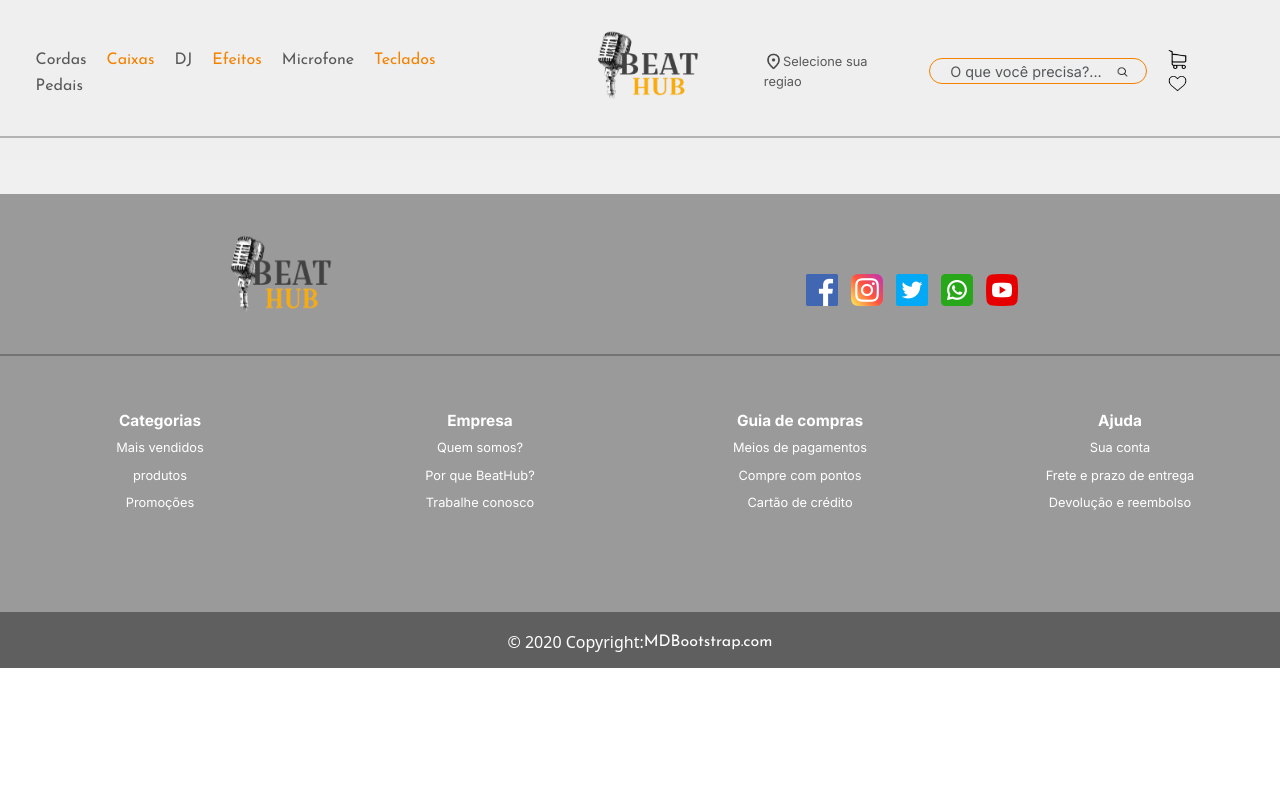
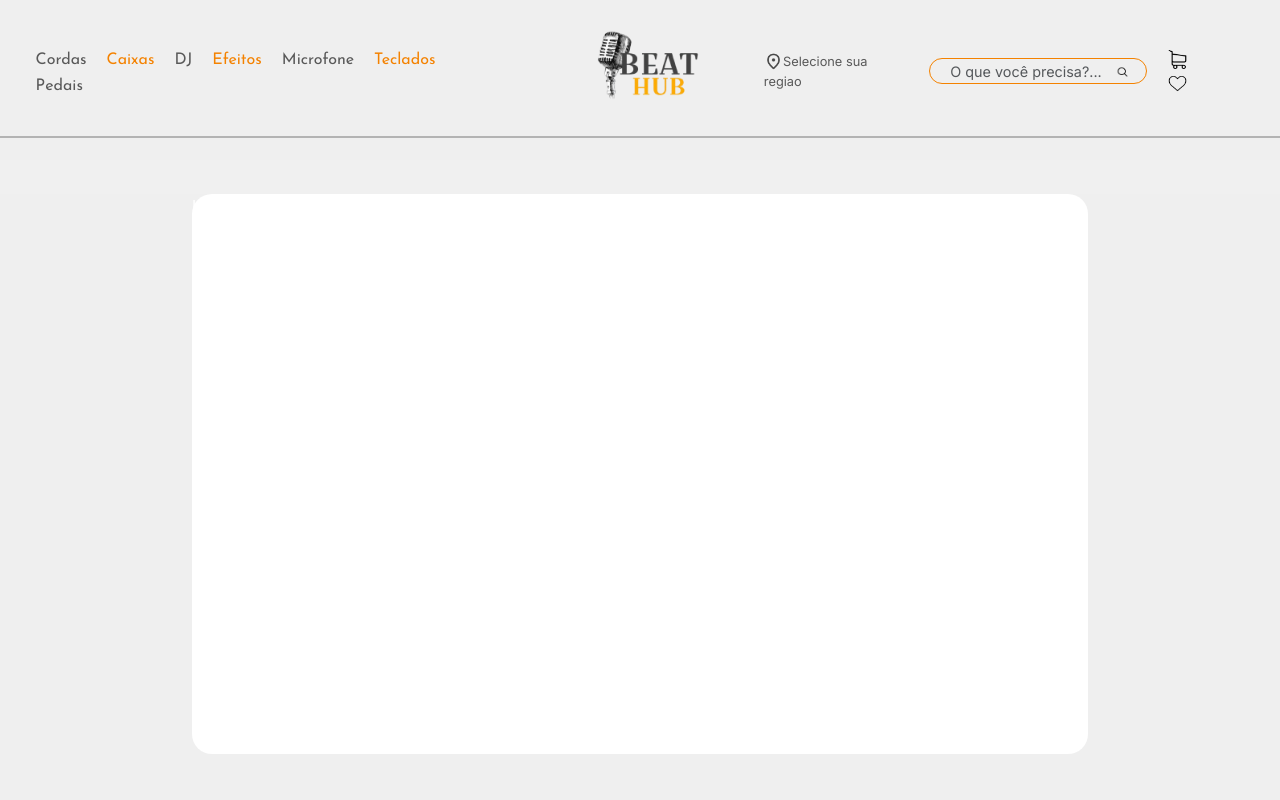
Before and after one commit to spricigom/BeatHub, a Vue app: page /produto in a window 1280 px wide. Shown: the top 800 px of the page. Built offline with nearby package versions, Linux system fonts and the light colour scheme; a web font is replaced by a local one.

Commit message:
FEAT: começo da pagina de produtos

```diff
--- a/src/views/InicioView.vue
+++ b/src/views/InicioView.vue
@@ -19,7 +19,7 @@
                 <img class="logo" src="@/assets/certa.png" alt="" />
             </RouterLink>
 
-            <p><img src="@/assets/lugar-colocar.png" alt="" class="icones"
+            <p class="regiao"><img src="@/assets/lugar-colocar.png" alt="" class="icones"
                     style="opacity: .7; position: relative; bottom: .2vh;" />Selecione sua regiao</p>
 
             <form class="d-flex" role="search">
@@ -452,8 +452,8 @@
             </div>
 
   <div class="Copyright" >
-    © 2020 Copyright:
-    <a  href="https://beathub.com/">MDBootstrap.com</a>
+    © 2024 Copyright:
+    <a  href="https://beathub.com/">BeatHub.com</a>
   </div>
         </footer>
 
@@ -715,7 +715,7 @@ input {
 
 }
 
-p {
+.regiao{
     position: relative;
     left: 5vw;
     font-family: 'Inter', sans-serif;
--- a/src/views/ProdutoView.vue
+++ b/src/views/ProdutoView.vue
@@ -19,7 +19,7 @@
                 <img class="logo" src="@/assets/certa.png" alt="" />
             </RouterLink>
 
-            <p><img src="@/assets/lugar-colocar.png" alt="" class="icones"
+            <p class="regiao"><img src="@/assets/lugar-colocar.png" alt="" class="icones"
                     style="opacity: .7; position: relative; bottom: .2vh;" />Selecione sua regiao</p>
 
             <form class="d-flex" role="search">
@@ -35,6 +35,12 @@
             </div>
         </header>
         <hr class="hr" />
+
+        <main>
+            <div class="fundo">
+                <p>ksksksks</p>
+            </div>
+        </main>
 
 
         <footer>
@@ -91,8 +97,8 @@
             </div>
 
   <div class="Copyright" >
-    © 2020 Copyright:
-    <a  href="https://beathub.com/">MDBootstrap.com</a>
+    © 2024 Copyright:
+    <a  href="https://beathub.com/">BeatHub.com</a>
   </div>
         </footer>
 
@@ -100,6 +106,22 @@
 </template>
 
 <style scoped>
+body {
+    background-color: rgb(240, 240, 240);
+}
+
+main{
+    background-color: #efefef;
+    display: flex;
+    justify-content: space-around;
+    height: 100vh;
+}
+.fundo{
+    width: 70%;
+    height: 70vh;
+    background-color: #ffffff;
+    border-radius: 20px;
+}
 .Copyright{
     background-color:rgb(95, 95, 95);
     color: white;
@@ -354,7 +376,7 @@ input {
 
 }
 
-p {
+.regiao {
     position: relative;
     left: 5vw;
     font-family: 'Inter', sans-serif;
@@ -418,54 +440,8 @@ a {
     margin-right: 1.5vw;
 }
 
-/*estilos do carrossel */
-body {
-    background-color: rgb(240, 240, 240);
-}
 
-.carousel {
-    margin-top: -5vh;
-}
 
-#carouselExample .carousel-item::before {
-    content: '';
-    background: linear-gradient(0deg, rgb(240, 240, 240) 50%, transparent 69%);
-    display: block;
-    position: absolute;
-    top: 0;
-    width: 100vw;
-    height: 120vh;
-}
 
-/*Categorias em cima do carrossel*/
-.categorias {
-    height: 35vh;
-    width: 10vw;
-    margin-left: 4vw;
-    margin-right: 4vw;
-    background-color: white;
-    border-radius: 1vw;
-    padding: 1vw;
-    cursor: pointer;
-    display: flex;
-    display: inline-block;
-    position: relative;
-    bottom: 6.5vh;
-    box-shadow: 1px 1px 5px 5px rgb(150, 146, 146);
-    justify-content: center;
-}
 
-.categorias img {
-    width: 10vw;
-    height: 10vw;
-    margin-top: 0.5vw;
-    align-items: center;
-}
-
-.texto-categoria {
-    margin-top: 1vw;
-    font-family: 'Josefin Sans', sans-serif;
-    color: #f48200;
-    font-size: 1.8vh;
-}
 </style>
```
